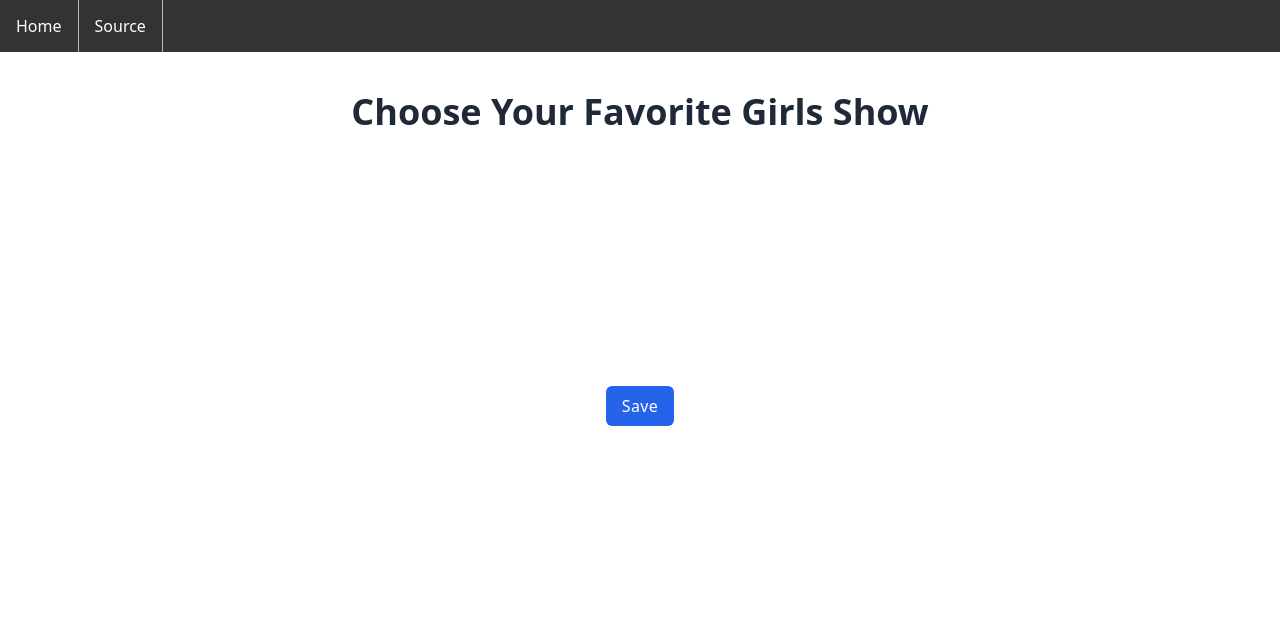
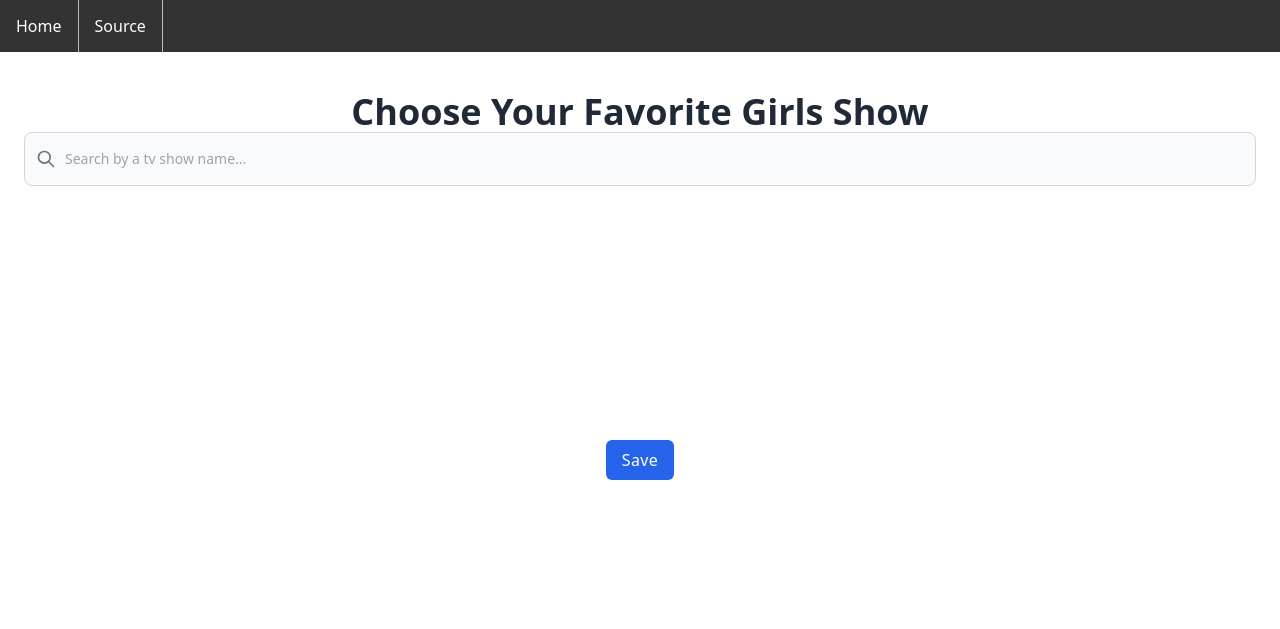
Before and after one commit to George1Meshveliani/api-task-bootcamp-3, a PHP site: page / in a window 1280 px wide. Shown: the top 629 px of the page. Run offline with PHP 8.4, Linux system fonts and the light colour scheme; data that the repository does not hold is empty; style sheets or scripts are compiled from the project's sources; classes that the project's autoload settings leave out are loaded by file name.

Commit message:
add search bar

```diff
--- a/src/views/shows/GirlsShow.php
+++ b/src/views/shows/GirlsShow.php
@@ -1,12 +1,18 @@
 <head>
     <link href="https://unpkg.com/tailwindcss@^1.0/dist/tailwind.min.css" rel="stylesheet">
 </head>
-<div class="mb-50">
+<div>
 <!--    <form action="/" method="post" >-->
     <section class="bg-white dark:bg-gray-900">
         <div class="container px-6 py-10 mx-auto">
             <h1 class="text-3xl font-semibold text-center text-gray-800 capitalize lg:text-4xl dark:text-white">Choose your favorite girls show</h1>
-
+                <label for="default-search" class="mb-2 text-sm font-medium text-gray-900 sr-only dark:text-gray-300">Search</label>
+                <div class="relative">
+                    <div class="flex absolute inset-y-0 left-0 items-center pl-3 pointer-events-none">
+                        <svg class="w-5 h-5 text-gray-500 dark:text-gray-400" fill="none" stroke="currentColor" viewBox="0 0 24 24" xmlns="http://www.w3.org/2000/svg"><path stroke-linecap="round" stroke-linejoin="round" stroke-width="2" d="M21 21l-6-6m2-5a7 7 0 11-14 0 7 7 0 0114 0z"></path></svg>
+                    </div>
+                    <input type="search" id="default-search" class="block p-4 pl-10 w-full text-sm text-gray-900 bg-gray-50 rounded-lg border border-gray-300 focus:ring-blue-500 focus:border-blue-500 dark:bg-gray-700 dark:border-gray-600 dark:placeholder-gray-400 dark:text-white dark:focus:ring-blue-500 dark:focus:border-blue-500" placeholder="Search by a tv show name..." required="">
+                </div>
             <div class="grid grid-cols-1 gap-8 mt-8 xl:mt-16 md:grid-cols-2 xl:grid-cols-4">
 
                 <?php foreach ($results as $result): ?>
```
